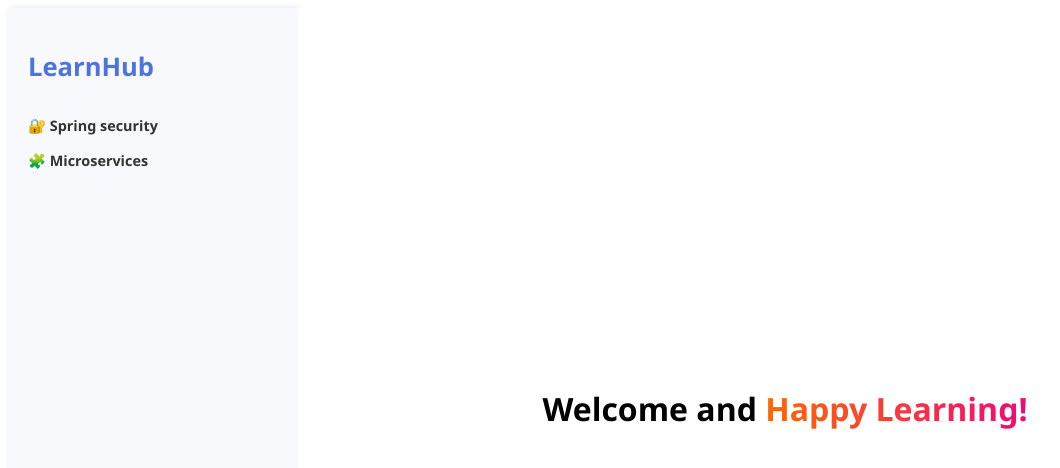
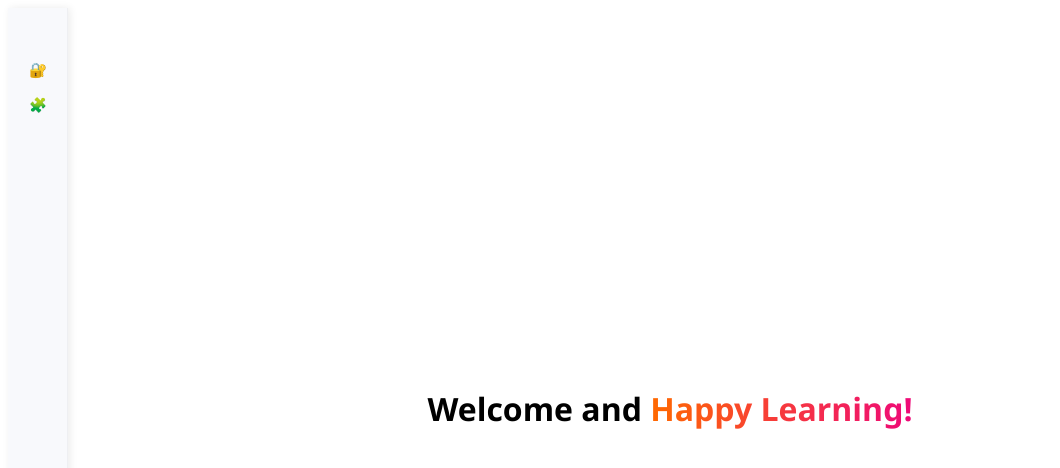
Before and after one commit to saphal4859/learning-dashboard, a React (Create React App) app: page / in a window 1280 px wide. Shown: the top 468 px of the page, without its empty margins (0-1060 px from the left). Built offline with nearby package versions, Linux system fonts and the light colour scheme.

Commit message:
Modifeid UI

```diff
--- a/src/App.css
+++ b/src/App.css
@@ -6,12 +6,11 @@
 
 .main-content {
   flex-grow: 1;
-  padding: 20px;
+  padding: 0; /* 👈 Removed padding */
   background-color: #ffffff;
   display: flex;
   flex-direction: column;
 }
-
 .page-content {
   flex: 1;
   display: flex;
@@ -26,8 +25,11 @@
 }
 
 .highlight {
-  background: linear-gradient(90deg, #ff6a00, #ee0979);
+  /* Gradient background */
+  background-image: linear-gradient(90deg, #ff6a00, #ee0979);
+  background-clip: text;
   -webkit-background-clip: text;
+  -moz-background-clip: text;
   -webkit-text-fill-color: transparent;
   font-weight: bold;
 }
--- a/src/App.js
+++ b/src/App.js
@@ -2,6 +2,7 @@
 import React, { useState } from 'react';
 import Sidebar from './components/Sidebar';
 import './App.css';
+import sidebarLinks from './components/sidebarLinks';
 import ChatWidget from './ChatWidget';
 const links = [
   {
--- a/src/ChatWidget.js
+++ b/src/ChatWidget.js
@@ -2,15 +2,23 @@ import { useEffect } from 'react';
 
 export default function ChatWidget() {
   useEffect(() => {
-    const inject = (src) => {
-      const s = document.createElement('script');
-      s.src = src;
-      s.async = true;
-      document.body.appendChild(s);
+    const injectSequentially = () => {
+      const loader = document.createElement('script');
+      loader.src = "https://cdn.botpress.cloud/webchat/v3.0/inject.js";
+      loader.async = true;
+
+      loader.onload = () => {
+        // Inject your Botpress instance-specific JS only after inject.js is ready
+        const configScript = document.createElement('script');
+        configScript.src = "https://files.bpcontent.cloud/2025/06/25/05/20250625052221-1YAGW3BG.js";
+        configScript.async = true;
+        document.body.appendChild(configScript);
+      };
+
+      document.body.appendChild(loader);
     };
 
-    inject("https://cdn.botpress.cloud/webchat/v3.0/inject.js");
-    inject("https://files.bpcontent.cloud/2025/06/25/05/20250625052221-1YAGW3BG.js");
+    injectSequentially();
   }, []);
 
   return null;
--- a/src/components/Sidebar.css
+++ b/src/components/Sidebar.css
@@ -1,21 +1,37 @@
-.sidebar {
-  width: 250px;
+.sidebar-container {
+  width: 60px;
+  transition: width 0.3s ease;
+  overflow: hidden;
   background-color: #f8f9fc;
-  padding: 20px;
-  box-shadow: 2px 0 8px rgba(0, 0, 0, 0.1);
+  height: 100vh;
+  position: relative;
+  box-shadow: 2px 0 8px rgba(0, 0, 0, 0.08); /* soft left shadow */
+  z-index: 2; /* stays on top */
 }
 
-.sidebar .logo {
+.sidebar-container:hover {
+  width: 250px;
+}
+
+.sidebar {
+  padding: 20px;
+    height: 100%;
+  box-shadow: inset -1px 0 0 rgba(0, 0, 0, 0.04);
+}
+
+.logo {
   font-size: 1.6rem;
   font-weight: bold;
   color: #4e73df;
   margin-bottom: 2rem;
+  white-space: nowrap;
 }
 
 .category {
   margin-bottom: 1rem;
   font-size: 0.9rem;
   white-space: nowrap;
+
 }
 
 .category-title {
@@ -24,8 +40,30 @@
   margin-bottom: 0.3rem;
   display: flex;
   align-items: center;
+  gap: 8px;
+  position: relative;
+  margin: 4px 0;
+
+}
+.category-title .text {
+  white-space: nowrap;
+  overflow: hidden;
+  text-overflow: ellipsis;
+}
+.category-title:hover {
+  background-color: #edf0ff;
+  color: #4e73df;
+  border-radius: 8px;
+  padding: 6px 10px;
 }
 
+.category-title.active-category {
+  background-color: #e0e7ff;
+  color: #4e73df;
+  font-weight: 600;
+  border-radius: 8px;
+  padding: 6px 10px;
+}
 .menu-items {
   padding-left: 15px;
   display: flex;
@@ -40,18 +78,9 @@
   font-size: 0.88rem;
   transition: color 0.3s;
   border-left: 2px solid transparent;
-}
-
-.menu-link:hover {
-  color: #4e73df;
-  font-weight: 500;
-  border-left: 2px solid #4e73df;
-}
-
-.menu-bullet {
-  margin-right: 6px;
-  font-size: 0.8rem;
-  color: #555;
+  display: flex;
+  align-items: center;
+  gap: 8px;
 }
 .category-title,
 .menu-link {
@@ -59,10 +88,60 @@
   user-select: none;
 }
 
-.menu-link:hover,
-.category-title:hover {
-  transform: translateX(4px);
+.menu-link:hover {
   color: #4e73df;
   font-weight: 500;
-  cursor: pointer;
+  border-left: 2px solid #4e73df;
+  transform: translateX(5px); /* move right slightly */
+  transition: transform 0.2s ease, color 0.3s, border-left 0.3s;
 }
+
+.menu-bullet {
+  font-size: 0.8rem;
+  color: #555;
+}
+
+.menu-link.active {
+  background-color: #e0e7ff;
+  font-weight: 600;
+  border-left: 3px solid #4e73df;
+  color: #4e73df;
+}
+.text {
+  transition: opacity 0.3s ease;
+}
+
+.menu-link .text {
+  white-space: normal;       /* allows wrapping */
+  word-wrap: break-word;     /* wrap long words */
+  overflow: visible;
+  line-height: 1.4;
+  display: inline-block;
+  max-width: 170px; /* Optional: ensures nice line breaks inside sidebar */
+}
+
+/* 👇 HIDE ALL TEXT WHEN COLLAPSED */
+.sidebar-container:not(:hover) .text {
+  display: none;
+}
+
+/* 👇 CENTER ICONS WHEN COLLAPSED */
+.sidebar-container:not(:hover) .category-title,
+.sidebar-container:not(:hover) .menu-link {
+  justify-content: center;
+}
+
+/* 👇 OPTIONAL: Tooltip on hover in collapsed state */
+.sidebar-container:not(:hover) .category-title:hover::after {
+  content: attr(data-tooltip);
+  position: absolute;
+  left: 60px;
+  top: 0;
+  background: #333;
+  color: white;
+  padding: 4px 8px;
+  border-radius: 4px;
+  white-space: nowrap;
+  font-size: 12px;
+  z-index: 10;
+}
--- a/src/components/Sidebar.js
+++ b/src/components/Sidebar.js
@@ -4,17 +4,33 @@ import './Sidebar.css';
 function Sidebar({ links, onSelectLink }) {
   const [openCategory, setOpenCategory] = useState(null);
 
+  const handleCategoryClick = (index) => {
+    // Toggle current, or switch to another
+    setOpenCategory(prev => (prev === index ? null : index));
+  };
+
+  const handleMouseLeave = () => {
+    setOpenCategory(null); // auto-close when sidebar is left
+  };
+
   return (
-    <aside className="sidebar">
-      <h2 className="logo">LearnHub</h2>
+    <aside className="sidebar-container" onMouseLeave={handleMouseLeave}>
+      <div className="sidebar">
+        <h2 className="logo">
+          <span className="text">LearnHub</span>
+        </h2>
+
         {links.map((cat, index) => (
           <div key={index} className="category" style={{ userSelect: 'none' }}>
             <div
-            className="category-title"
-            onClick={() => setOpenCategory(openCategory === index ? null : index)}
+              className={`category-title ${openCategory === index ? 'active' : ''}`}
+              onClick={() => handleCategoryClick(index)}
+              data-tooltip={cat.category}
             >
-            {cat.icon} {cat.category}
+              <span className="icon">{cat.icon}</span>
+              <span className="text">{cat.category}</span>
             </div>
+
             {openCategory === index && (
               <div className="menu-items">
                 {cat.items.map((item, idx) => (
@@ -22,15 +38,16 @@ function Sidebar({ links, onSelectLink }) {
                     key={idx}
                     className="menu-link"
                     onClick={() => onSelectLink(item.url)}
-                  style={{ cursor: 'pointer' }}
                   >
-                  <span className="menu-bullet">•</span> {item.name}
+                    <span className="menu-bullet">•</span>
+                    <span className="text">{item.name}</span>
                   </div>
                 ))}
               </div>
             )}
           </div>
         ))}
+      </div>
     </aside>
   );
 }
--- /dev/null
+++ b/src/components/sidebarLinks.js
@@ -0,0 +1,25 @@
+// src/data/sidebarLinks.js
+
+const sidebarLinks = [
+  {
+    section: "Spring security",
+    icon: "🔐",
+    items: [
+      { label: "Basics", path: "/spring-security/basics" },
+      { label: "Default Authentication", path: "/spring-security/default-authentication" },
+      { label: "Basic Authentication", path: "/spring-security/basic-auth" },
+      { label: "In memory and JDBC Authentication", path: "/spring-security/jdbc-auth" },
+      { label: "Hashing and Password Encoder", path: "/spring-security/password-encoder" },
+    ]
+  },
+  {
+    section: "Microservices",
+    icon: "🧩",
+    items: [
+      { label: "Overview", path: "/microservices/overview" },
+      // add more microservices links here
+    ]
+  }
+];
+
+export default sidebarLinks;
```
Lines whose indentation alone changed are shown as unchanged.
